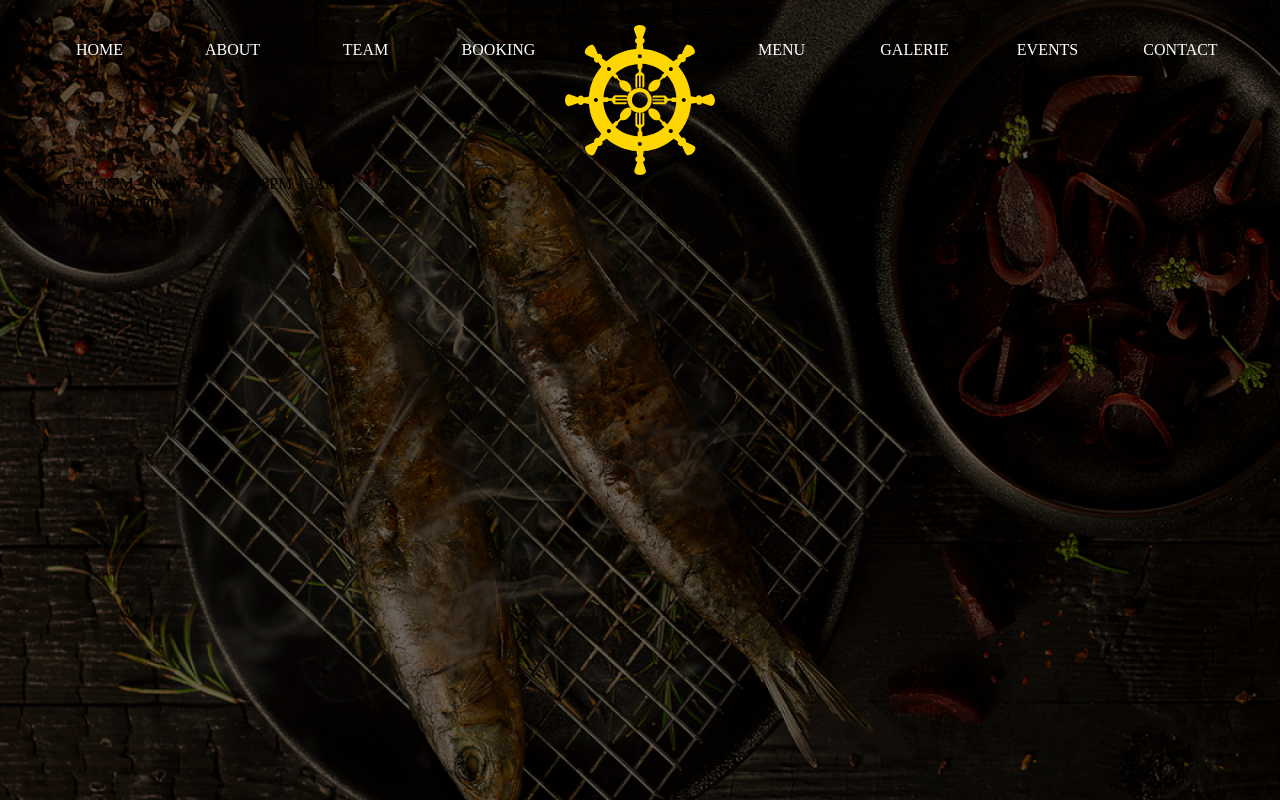
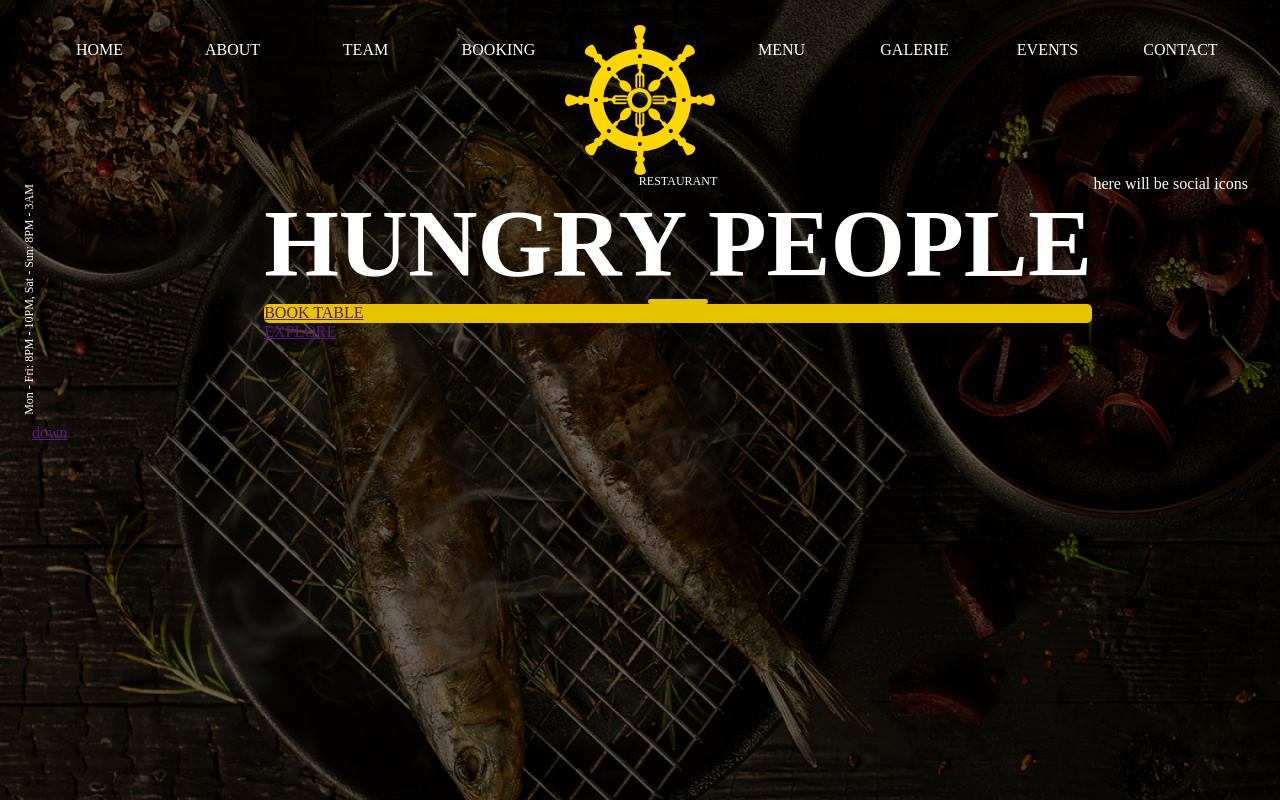
Before and after one commit to snaf-trip/hunger, a plain HTML site: page index.html in a window 1280 px wide. Drawn offline with Linux system fonts and the light colour scheme.

Commit message:
start develop main block

```diff
--- a/index.html
+++ b/index.html
@@ -10,32 +10,41 @@
 <body>
   <header>
     <div class='container'>
-      <div class="header">
+      <div class='header'>
         <ul class='header-menu-left'>
-            <a href="" class="header-menu-link"><li class='menu-item-header-left'>HOME</li></a>
-            <a href="" class="header-menu-link"><li class='menu-item-header-left'>ABOUT</li></a>
-            <a href="" class="header-menu-link"><li class='menu-item-header-left'>TEAM</li></a>
-            <a href="" class="header-menu-link"><li class='menu-item-header-left'>BOOKING</li></a>
+            <a href='' class='header-menu-link'><li class='menu-item-header-left'>HOME</li></a>
+            <a href='' class='header-menu-link'><li class='menu-item-header-left'>ABOUT</li></a>
+            <a href='' class='header-menu-link'><li class='menu-item-header-left'>TEAM</li></a>
+            <a href='' class='header-menu-link'><li class='menu-item-header-left'>BOOKING</li></a>
         </ul>
-        <img src='img/logo.svg' alt='logo' width='150' height='150' class="logo">
+        <img src='img/logo.svg' alt='logo' width='150' height='150' class='logo'>
         <ul class='header-menu-right'>
-            <a href="" class="header-menu-link"><li class='menu-item-header-right'>MENU</li></a>
-            <a href="" class="header-menu-link"><li class='menu-item-header-right'>GALERIE</li></a>
-            <a href="" class="header-menu-link"><li class='menu-item-header-right'>EVENTS</li></a>
-            <a href="" class="header-menu-link"><li class='menu-item-header-right'>CONTACT</li></a>
+            <a href='' class='header-menu-link'><li class='menu-item-header-right'>MENU</li></a>
+            <a href='' class='header-menu-link'><li class='menu-item-header-right'>GALERIE</li></a>
+            <a href='' class='header-menu-link'><li class='menu-item-header-right'>EVENTS</li></a>
+            <a href='' class='header-menu-link'><li class='menu-item-header-right'>CONTACT</li></a>
         </ul>
       </div>
-      <img src="img/first-block-bg.jpg" width="1440" height="800" class="first-bg-img">
+      <img src='img/first-block-bg.jpg' width='1440' height='800' class='first-bg-img'>
     </div>
   </header>
 
-  <div class="first-block">
-    <div class="container">
-      <div class="first-block-content">
-        <div class="working-hours">Mon - Fri: 8PM - 10PM, Sat - Sun: 8PM - 3AM</div>
-        <div class="name-and-buttons">here will be the name</div>
-        <div class="social-network">here will be social icons</div>
+  <div class='main-block'>
+    <div class='container'>
+      <div class='main-block-content'>
+        <div class='working-hours'>Mon - Fri: 8PM - 10PM, Sat - Sun: 8PM - 3AM</div>
+        <div class='name-and-buttons'>
+          <span class="span-restaurant">RESTAURANT</span>
+          <h1 class="main-blcok-title">HUNGRY PEOPLE</h1>
+          <div class="mini-yellow-line"></div>
+          <div class="main-block-buttons">
+            <a href="" class="button-book-table">BOOK TABLE</a>
+            <a href="">EXPLORE</a>
+          </div>
+        </div>
+        <div class='social-network'>here will be social icons</div>
       </div>
+      <a href="">down</a>
     </div>
   </div>
 </body>
--- a/styles/index.css
+++ b/styles/index.css
@@ -1,3 +1,4 @@
 @import url('normalize.css');
 @import url('generalStyles.css');
 @import url('header.css');
+@import url('main-block.css');
--- /dev/null
+++ b/styles/main-block.css
@@ -0,0 +1,44 @@
+.main-block-content {
+  display: flex;
+  /* align-items: center; */
+  justify-content: space-between;
+  height: 249px;
+  color: #FFFFFF;
+}
+
+.name-and-buttons {
+  height: 100%;
+}
+
+.working-hours {
+  transform: rotate(-90deg);
+  font-size: 12px;
+}
+
+.span-restaurant {
+  font-size: 12px;
+  margin: 0 auto;
+  display: block;
+  width: -moz-fit-content;
+  width: fit-content;
+}
+
+.main-blcok-title {
+  font-size: 96px;
+  margin: 0;
+}
+
+.mini-yellow-line {
+  width: 60px;
+  height: 5px;
+  background: #E8C300;
+  border-radius: 50px;
+  margin: 0 auto;
+}
+
+.button-book-table {
+  display: block;
+  min-width: 200px;
+  border-radius: 5px;
+  background: #E8C300;
+}
```
